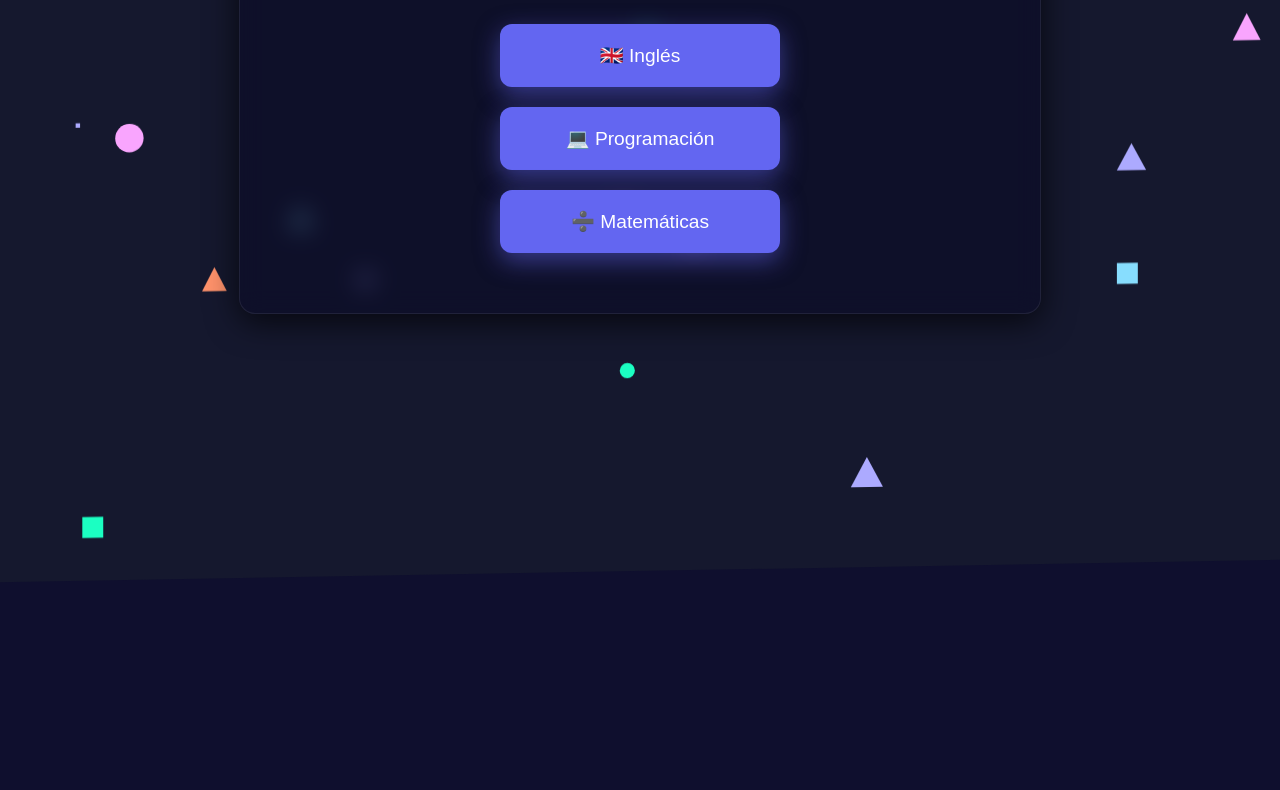
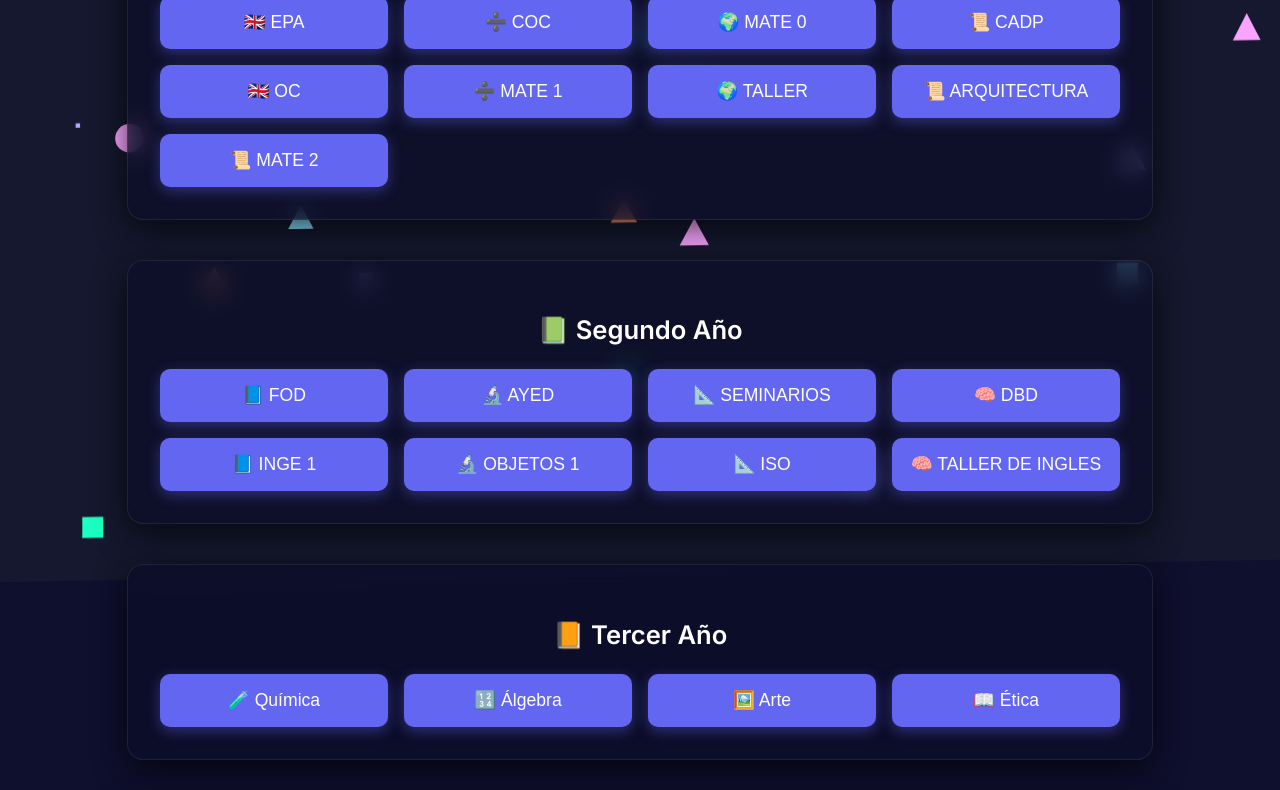
Before and after one commit to Fabian-Martinez-Rincon/Ingles, a plain HTML site: page index.html in a window 1280 px wide. Shown: the part 217-1007 px from the top of the page. Before the commit the page ends 880 px from the top, so only its background shows below. Drawn offline with Linux system fonts and the light colour scheme.

```diff
--- /dev/null
+++ b/css/menu.css
@@ -0,0 +1,66 @@
+@import url('https://fonts.googleapis.com/css2?family=Inter:wght@400;600&display=swap');
+
+body {
+  font-family: 'Inter', sans-serif;
+  background: #0f0f2e;
+  color: #fff;
+  margin: 0;
+  padding-top: 64px;
+  min-height: 100vh;
+  overflow-y: auto;
+}
+
+.top-banner {
+  position: fixed;
+  top: 0;
+  left: 0;
+  width: 100%;
+  height: 48px;
+  padding: 0 16px;
+  background: rgba(255, 255, 255, 0.05);
+  backdrop-filter: blur(10px);
+  text-align: center;
+  line-height: 48px;
+  font-size: 1.1em;
+  font-weight: 600;
+  color: #ffffff;
+  letter-spacing: 1px;
+  z-index: 100;
+  box-shadow: 0 2px 10px rgba(0, 0, 0, 0.3);
+}
+
+.menu-section {
+  margin: 40px auto;
+  max-width: 960px;
+  padding: 0 20px;
+}
+
+.menu-section h2 {
+  margin-bottom: 20px;
+  font-size: 1.5em;
+  color: #fff;
+  text-align: center;
+}
+
+.button-grid {
+  display: grid;
+  grid-template-columns: repeat(auto-fill, minmax(200px, 1fr));
+  gap: 16px;
+}
+
+.button-grid button {
+  padding: 16px;
+  font-size: 1.1em;
+  background-color: #6366f1;
+  color: white;
+  border: none;
+  border-radius: 10px;
+  cursor: pointer;
+  box-shadow: 0 4px 14px rgba(99, 102, 241, 0.4);
+  transition: background-color 0.3s ease, transform 0.2s ease;
+}
+
+.button-grid button:hover {
+  background-color: #818cf8;
+  transform: scale(1.05);
+}
--- a/index.html
+++ b/index.html
@@ -1,10 +1,20 @@
 <!DOCTYPE html>
 <html lang="es">
 <head>
-  <meta charset="UTF-8">
+  <meta charset="UTF-8" />
   <title>📚 Fabo Materias</title>
   <link rel="stylesheet" href="ingles/css/styles.css">
   <style>
+    body {
+      font-family: 'Inter', sans-serif;
+      background: #0f0f2e;
+      color: #fff;
+      margin: 0;
+      padding-top: 64px;
+      min-height: 100vh;
+      overflow-y: auto;
+    }
+
     .finisher-header {
       position: fixed;
       top: 0;
@@ -14,71 +24,63 @@
       z-index: -1;
     }
 
-    .menu-container {
-      max-width: 720px;
-      margin: 20px auto 0 auto;
-      background: rgba(12, 14, 40, 0.75);
-      border-radius: 16px;
-      padding: 40px;
-      box-shadow: 0 8px 32px rgba(0, 0, 0, 0.7);
-      backdrop-filter: blur(12px);
-      border: 1px solid rgba(255, 255, 255, 0.08);
-      text-align: center;
-      animation: fadeIn 1s ease;
-    }
-
-    .menu-container h1 {
-      font-size: 2em;
-      margin-bottom: 40px;
-    }
-
-    .menu-btn {
-      display: block;
-      width: 280px;
-      margin: 20px auto;
-      padding: 20px;
-      font-size: 1.2em;
-      background-color: #6366f1;
-      color: white;
-      border: none;
-      border-radius: 12px;
-      cursor: pointer;
-      transition: all 0.3s ease;
-      box-shadow: 0 8px 24px rgba(99, 102, 241, 0.5);
-    }
-
-    .menu-btn:hover {
-      background-color: #818cf8;
-      transform: scale(1.05);
-    }
-
     .top-banner {
       position: fixed;
       top: 0;
       left: 0;
       width: 100%;
       height: 48px;
-      padding: 0 16px;
       background: rgba(255, 255, 255, 0.05);
       backdrop-filter: blur(10px);
+      color: #fff;
       text-align: center;
+      font-weight: 600;
       line-height: 48px;
       font-size: 1.1em;
-      font-weight: 600;
-      color: #ffffff;
       letter-spacing: 1px;
       z-index: 100;
       box-shadow: 0 2px 10px rgba(0, 0, 0, 0.3);
     }
 
-    body {
-      font-family: 'Inter', sans-serif;
-      background: #0f0f2e;
-      color: #fff;
-      margin: 0;
-      height: 100vh;
-      overflow: hidden;
-      padding-top: 80px;
+    .menu-section {
+      max-width: 960px;
+      margin: 40px auto;
+      background: rgba(12, 14, 40, 0.75);
+      padding: 32px;
+      border-radius: 16px;
+      box-shadow: 0 8px 32px rgba(0, 0, 0, 0.7);
+      border: 1px solid rgba(255, 255, 255, 0.08);
+      backdrop-filter: blur(12px);
+      animation: fadeIn 1s ease;
+    }
+
+    .menu-section h2 {
+      margin-bottom: 24px;
+      text-align: center;
+      font-size: 1.6em;
+    }
+
+    .button-grid {
+      display: grid;
+      grid-template-columns: repeat(auto-fit, minmax(200px, 1fr));
+      gap: 16px;
+    }
+
+    .button-grid button {
+      padding: 16px;
+      font-size: 1.1em;
+      background-color: #6366f1;
+      color: white;
+      border: none;
+      border-radius: 10px;
+      cursor: pointer;
+      box-shadow: 0 4px 14px rgba(99, 102, 241, 0.4);
+      transition: background-color 0.3s ease, transform 0.2s ease;
+    }
+
+    .button-grid button:hover {
+      background-color: #818cf8;
+      transform: scale(1.05);
     }
 
     @keyframes fadeIn {
@@ -94,39 +96,92 @@
   </style>
 </head>
 <body>
-  <div class="top-banner">
-    <span>FABO MATERIAS</span>
+  <div class="top-banner">FABO MATERIAS</div>
+  <div class="finisher-header"></div>
+
+  <!-- Sección: Primer Año -->
+  <div class="menu-section">
+    <h2>📘 Primer Año</h2>
+    <div class="button-grid">
+      <button onclick="location.href='ingles/index.html'">🇬🇧 EPA</button>
+      <button onclick="location.href='matematicas/index.html'">➗ COC</button>
+      <button onclick="location.href='geografia/index.html'">🌍 MATE 0</button>
+      <button onclick="location.href='historia/index.html'">📜 CADP</button>
+      <button onclick="location.href='ingles/index.html'">🇬🇧 OC</button>
+      <button onclick="location.href='matematicas/index.html'">➗ MATE 1</button>
+      <button onclick="location.href='geografia/index.html'">🌍 TALLER</button>
+      <button onclick="location.href='historia/index.html'">📜 ARQUITECTURA</button>
+      <button onclick="location.href='historia/index.html'">📜 MATE 2</button>
+    </div>
+
   </div>
 
-  <div class="finisher-header"></div>
-
-  <div class="menu-container">
-    <h1>📚 Elegí una materia</h1>
-    <button class="menu-btn" onclick="location.href='ingles/index.html'">🇬🇧 Inglés</button>
-    <button class="menu-btn" onclick="location.href='programacion/index.html'">💻 Programación</button>
-    <button class="menu-btn" onclick="location.href='matematicas/index.html'">➗ Matemáticas</button>
-    <!-- Podés seguir agregando más materias -->
+  <!-- Sección: Segundo Año -->
+  <div class="menu-section">
+    <h2>📗 Segundo Año</h2>
+    <div class="button-grid">
+      <button>📘 FOD</button>
+      <button>🔬 AYED</button>
+      <button>📐 SEMINARIOS</button>
+      <button>🧠 DBD</button>
+      <button>📘 INGE 1</button>
+      <button>🔬 OBJETOS 1</button>
+      <button>📐 ISO</button>
+      <button>🧠 TALLER DE INGLES</button>
+    </div>
   </div>
 
-  <script src="ingles/js/finisher-header.es5.min.js" type="text/javascript"></script>
+  <!-- Sección: Tercer Año -->
+  <div class="menu-section">
+    <h2>📙 Tercer Año</h2>
+    <div class="button-grid">
+      <button>🧪 Química</button>
+      <button>🔢 Álgebra</button>
+      <button>🖼️ Arte</button>
+      <button>📖 Ética</button>
+    </div>
+  </div>
+
+  <!-- Sección: Cuarto Año -->
+  <div class="menu-section">
+    <h2>📕 Cuarto Año</h2>
+    <div class="button-grid">
+      <button onclick="location.href='programacion/index.html'">💻 Programación</button>
+      <button>📊 Economía</button>
+      <button>📚 Literatura Avanzada</button>
+      <button>📓 Filosofía</button>
+    </div>
+  </div>
+
+  <!-- Sección: Quinto Año -->
+  <div class="menu-section">
+    <h2>📓 Quinto Año</h2>
+    <div class="button-grid">
+      <button>🧑‍⚖️ Derecho</button>
+      <button>💼 Proyectos</button>
+      <button>💬 Comunicación</button>
+      <button>🧮 Estadística</button>
+    </div>
+  </div>
+<script src="./js/finisher-header.es5.min.js" type="text/javascript"></script>
   <script>
     new FinisherHeader({
-      "count": 20,
-      "size": { "min": 2, "max": 40, "pulse": 0 },
-      "speed": {
-        "x": { "min": 0, "max": 0.8 },
-        "y": { "min": 0, "max": 0.2 }
+      count: 20,
+      size: { min: 2, max: 40, pulse: 0 },
+      speed: {
+        x: { min: 0, max: 0.8 },
+        y: { min: 0, max: 0.2 }
       },
-      "colors": {
-        "background": "#15182e",
-        "particles": [
+      colors: {
+        background: "#15182e",
+        particles: [
           "#ff926b", "#87ddfe", "#acaaff", "#1bffc2", "#f9a5fe"
         ]
       },
-      "blending": "screen",
-      "opacity": { "center": 1, "edge": 1 },
-      "skew": -1,
-      "shapes": ["c", "s", "t"]
+      blending: "screen",
+      opacity: { center: 1, edge: 1 },
+      skew: -1,
+      shapes: ["c", "s", "t"]
     });
   </script>
 </body>
```
Also changed, not shown: ingles/modos/texto/index.html (+1 -1 lines).
